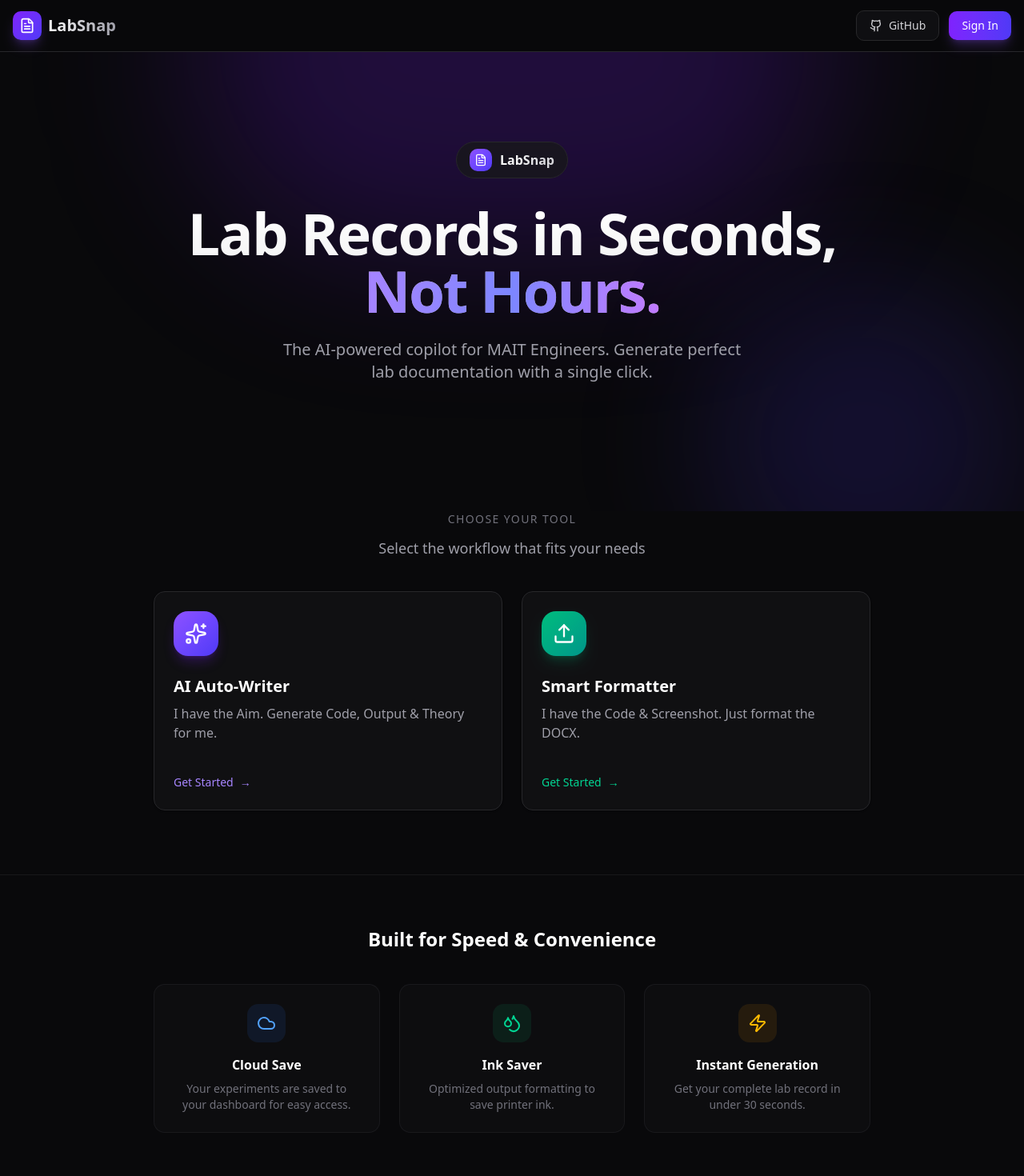
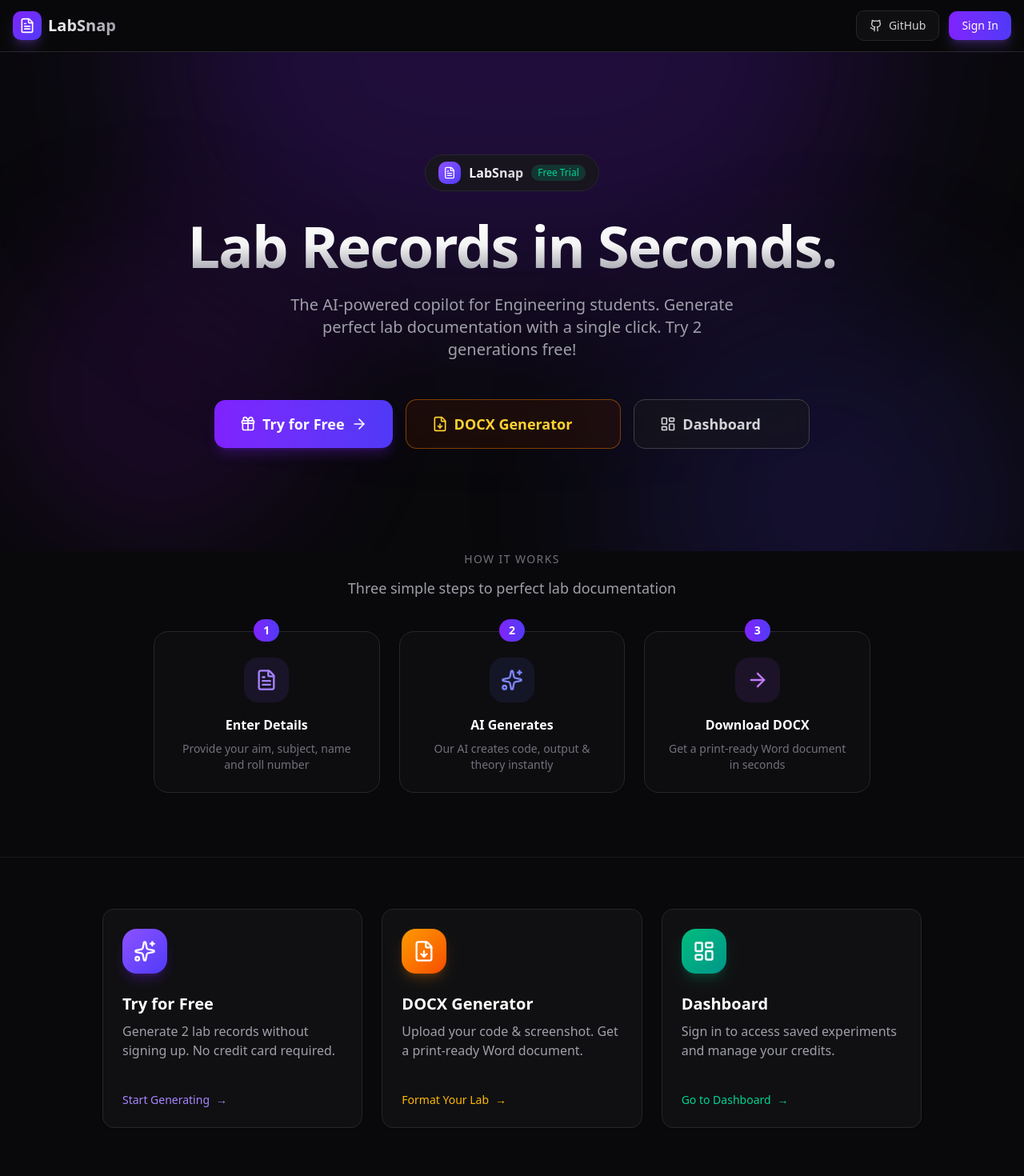
Before and after one commit to ijatinydv/labSnap, a Next.js app: page / in a window 1280 px wide. Shown: the top 1470 px of the page at 80% size. Built offline with nearby package versions, Linux system fonts and the light colour scheme; no server answers.

Commit message:
feat(platform): add guest limits, credits logic, landing page

```diff
--- a/src/app/page.tsx
+++ b/src/app/page.tsx
@@ -3,7 +3,17 @@
 import Link from "next/link";
 import { Navbar } from "@/components/Navbar";
 import { Footer } from "@/components/Footer";
-import { Sparkles, Upload, Cloud, Droplets, Zap, FileText } from "lucide-react";
+import {
+  Sparkles,
+  LayoutDashboard,
+  Cloud,
+  Droplets,
+  Zap,
+  FileText,
+  ArrowRight,
+  Gift,
+  FileDown,
+} from "lucide-react";
 import {
   Card,
   CardContent,
@@ -19,11 +29,12 @@ export default function Home() {
 
       <main className="flex flex-1 flex-col">
         {/* Hero Section */}
-        <section className="relative overflow-hidden px-4 py-20 sm:py-28">
+        <section className="relative overflow-hidden px-4 py-24 sm:py-32">
           {/* Background gradient effects */}
           <div className="pointer-events-none absolute inset-0 overflow-hidden">
-            <div className="absolute left-1/2 top-0 h-[500px] w-[800px] -translate-x-1/2 -translate-y-1/2 rounded-full bg-violet-600/20 blur-[100px]" />
-            <div className="absolute right-0 top-1/2 h-[400px] w-[400px] rounded-full bg-indigo-600/15 blur-[80px]" />
+            <div className="absolute left-1/2 top-0 h-[600px] w-[900px] -translate-x-1/2 -translate-y-1/2 rounded-full bg-violet-600/20 blur-[120px]" />
+            <div className="absolute right-0 top-1/2 h-[500px] w-[500px] rounded-full bg-indigo-600/15 blur-[100px]" />
+            <div className="absolute bottom-0 left-0 h-[400px] w-[400px] rounded-full bg-purple-600/10 blur-[80px]" />
           </div>
 
           <div className="relative mx-auto max-w-4xl text-center">
@@ -35,41 +46,119 @@ export default function Home() {
               <span className="bg-gradient-to-r from-white to-zinc-300 bg-clip-text font-semibold text-transparent">
                 LabSnap
               </span>
+              <span className="rounded-full bg-emerald-500/20 px-2 py-0.5 text-xs font-medium text-emerald-400">
+                Free Trial
+              </span>
             </div>
 
             {/* Hero Headline */}
             <h1 className="mb-6 bg-gradient-to-b from-white via-zinc-100 to-zinc-400 bg-clip-text text-5xl font-bold tracking-tight text-transparent sm:text-6xl lg:text-7xl">
-              Lab Records in Seconds,
-              <br />
-              <span className="bg-gradient-to-r from-violet-400 via-indigo-400 to-purple-400 bg-clip-text">
-                Not Hours.
-              </span>
+              Lab Records in Seconds.
             </h1>
 
             {/* Subtext */}
             <p className="mx-auto mb-12 max-w-xl text-lg text-zinc-400 sm:text-xl">
-              The AI-powered copilot for MAIT Engineers. Generate perfect lab
-              documentation with a single click.
+              The AI-powered copilot for Engineering students. Generate perfect
+              lab documentation with a single click. Try 2 generations free!
             </p>
+
+            {/* CTA Buttons */}
+            <div className="flex flex-col items-center justify-center gap-4 sm:flex-row">
+              <Link
+                href="/generate"
+                className="group inline-flex items-center gap-2 rounded-xl bg-gradient-to-r from-violet-600 to-indigo-600 px-8 py-4 text-lg font-semibold text-white shadow-lg shadow-violet-600/25 transition-all hover:from-violet-500 hover:to-indigo-500 hover:shadow-xl hover:shadow-violet-600/30"
+              >
+                <Gift className="h-5 w-5" />
+                Try for Free
+                <ArrowRight className="h-5 w-5 transition-transform group-hover:translate-x-1" />
+              </Link>
+
+              <Link
+                href="/format"
+                className="group inline-flex items-center gap-2 rounded-xl border border-amber-600/50 bg-amber-950/30 px-8 py-4 text-lg font-semibold text-amber-300 backdrop-blur-sm transition-all hover:border-amber-500 hover:bg-amber-900/40 hover:text-amber-200"
+              >
+                <FileDown className="h-5 w-5" />
+                DOCX Generator
+                <ArrowRight className="h-5 w-5 opacity-0 transition-all group-hover:translate-x-1 group-hover:opacity-100" />
+              </Link>
+
+              <Link
+                href="/dashboard"
+                className="group inline-flex items-center gap-2 rounded-xl border border-zinc-700 bg-zinc-900/50 px-8 py-4 text-lg font-semibold text-zinc-300 backdrop-blur-sm transition-all hover:border-zinc-600 hover:bg-zinc-800/50 hover:text-white"
+              >
+                <LayoutDashboard className="h-5 w-5" />
+                Dashboard
+                <ArrowRight className="h-5 w-5 opacity-0 transition-all group-hover:translate-x-1 group-hover:opacity-100" />
+              </Link>
+
+            </div>
           </div>
         </section>
 
-        {/* Feature Selector Section */}
+        {/* How It Works Section */}
         <section className="relative px-4 pb-20">
           <div className="mx-auto max-w-4xl">
             <h2 className="mb-3 text-center text-sm font-medium uppercase tracking-widest text-zinc-500">
-              Choose Your Tool
+              How It Works
             </h2>
             <p className="mb-10 text-center text-lg text-zinc-400">
-              Select the workflow that fits your needs
+              Three simple steps to perfect lab documentation
             </p>
 
-            {/* Feature Cards Grid */}
-            <div className="grid gap-6 md:grid-cols-2">
-              {/* Card 1: AI Auto-Writer */}
+            {/* Steps Grid */}
+            <div className="grid gap-6 md:grid-cols-3">
+              {/* Step 1 */}
+              <div className="group relative flex flex-col items-center rounded-2xl border border-zinc-800 bg-zinc-900/30 p-6 text-center transition-all hover:border-violet-600/30 hover:bg-zinc-900/50">
+                <div className="absolute -top-4 left-1/2 -translate-x-1/2 rounded-full bg-gradient-to-r from-violet-600 to-indigo-600 px-3 py-1 text-sm font-bold text-white">
+                  1
+                </div>
+                <div className="mb-4 mt-2 flex h-14 w-14 items-center justify-center rounded-2xl bg-violet-500/10 text-violet-400 transition-colors group-hover:bg-violet-500/20">
+                  <FileText className="h-7 w-7" />
+                </div>
+                <h3 className="mb-2 font-semibold text-white">Enter Details</h3>
+                <p className="text-sm text-zinc-500">
+                  Provide your aim, subject, name and roll number
+                </p>
+              </div>
+
+              {/* Step 2 */}
+              <div className="group relative flex flex-col items-center rounded-2xl border border-zinc-800 bg-zinc-900/30 p-6 text-center transition-all hover:border-violet-600/30 hover:bg-zinc-900/50">
+                <div className="absolute -top-4 left-1/2 -translate-x-1/2 rounded-full bg-gradient-to-r from-violet-600 to-indigo-600 px-3 py-1 text-sm font-bold text-white">
+                  2
+                </div>
+                <div className="mb-4 mt-2 flex h-14 w-14 items-center justify-center rounded-2xl bg-indigo-500/10 text-indigo-400 transition-colors group-hover:bg-indigo-500/20">
+                  <Sparkles className="h-7 w-7" />
+                </div>
+                <h3 className="mb-2 font-semibold text-white">AI Generates</h3>
+                <p className="text-sm text-zinc-500">
+                  Our AI creates code, output & theory instantly
+                </p>
+              </div>
+
+              {/* Step 3 */}
+              <div className="group relative flex flex-col items-center rounded-2xl border border-zinc-800 bg-zinc-900/30 p-6 text-center transition-all hover:border-violet-600/30 hover:bg-zinc-900/50">
+                <div className="absolute -top-4 left-1/2 -translate-x-1/2 rounded-full bg-gradient-to-r from-violet-600 to-indigo-600 px-3 py-1 text-sm font-bold text-white">
+                  3
+                </div>
+                <div className="mb-4 mt-2 flex h-14 w-14 items-center justify-center rounded-2xl bg-purple-500/10 text-purple-400 transition-colors group-hover:bg-purple-500/20">
+                  <ArrowRight className="h-7 w-7" />
+                </div>
+                <h3 className="mb-2 font-semibold text-white">Download DOCX</h3>
+                <p className="text-sm text-zinc-500">
+                  Get a print-ready Word document in seconds
+                </p>
+              </div>
+            </div>
+          </div>
+        </section>
+
+        {/* Action Cards Section */}
+        <section className="border-t border-zinc-800/50 px-4 py-16">
+          <div className="mx-auto max-w-5xl">
+            <div className="grid gap-6 md:grid-cols-3">
+              {/* Card 1: Try for Free */}
               <Link href="/generate" className="group">
                 <Card className="relative h-full cursor-pointer overflow-hidden border-zinc-800 bg-zinc-900/50 transition-all duration-300 hover:border-violet-600/50 hover:bg-zinc-900/80 hover:shadow-lg hover:shadow-violet-600/10">
-                  {/* Gradient overlay on hover */}
                   <div className="pointer-events-none absolute inset-0 bg-gradient-to-br from-violet-600/5 to-transparent opacity-0 transition-opacity duration-300 group-hover:opacity-100" />
 
                   <CardHeader className="relative pb-4">
@@ -77,16 +166,16 @@ export default function Home() {
                       <Sparkles className="h-7 w-7 text-white" />
                     </div>
                     <CardTitle className="text-xl text-white transition-colors group-hover:text-violet-300">
-                      AI Auto-Writer
+                      Try for Free
                     </CardTitle>
                     <CardDescription className="text-base text-zinc-400">
-                      I have the Aim. Generate Code, Output & Theory for me.
+                      Generate 2 lab records without signing up. No credit card required.
                     </CardDescription>
                   </CardHeader>
 
                   <CardContent className="relative">
                     <div className="flex items-center gap-2 text-sm text-violet-400">
-                      <span className="font-medium">Get Started</span>
+                      <span className="font-medium">Start Generating</span>
                       <span className="transition-transform duration-200 group-hover:translate-x-1">
                         →
                       </span>
@@ -95,27 +184,54 @@ export default function Home() {
                 </Card>
               </Link>
 
-              {/* Card 2: Smart Formatter */}
+              {/* Card 2: DOCX Generator */}
               <Link href="/format" className="group">
+                <Card className="relative h-full cursor-pointer overflow-hidden border-zinc-800 bg-zinc-900/50 transition-all duration-300 hover:border-amber-600/50 hover:bg-zinc-900/80 hover:shadow-lg hover:shadow-amber-600/10">
+                  <div className="pointer-events-none absolute inset-0 bg-gradient-to-br from-amber-600/5 to-transparent opacity-0 transition-opacity duration-300 group-hover:opacity-100" />
+
+                  <CardHeader className="relative pb-4">
+                    <div className="mb-4 flex h-14 w-14 items-center justify-center rounded-2xl bg-gradient-to-br from-amber-500 to-orange-600 shadow-lg shadow-amber-600/25">
+                      <FileDown className="h-7 w-7 text-white" />
+                    </div>
+                    <CardTitle className="text-xl text-white transition-colors group-hover:text-amber-300">
+                      DOCX Generator
+                    </CardTitle>
+                    <CardDescription className="text-base text-zinc-400">
+                      Upload your code & screenshot. Get a print-ready Word document.
+                    </CardDescription>
+                  </CardHeader>
+
+                  <CardContent className="relative">
+                    <div className="flex items-center gap-2 text-sm text-amber-400">
+                      <span className="font-medium">Format Your Lab</span>
+                      <span className="transition-transform duration-200 group-hover:translate-x-1">
+                        →
+                      </span>
+                    </div>
+                  </CardContent>
+                </Card>
+              </Link>
+
+              {/* Card 3: Dashboard */}
+              <Link href="/dashboard" className="group">
                 <Card className="relative h-full cursor-pointer overflow-hidden border-zinc-800 bg-zinc-900/50 transition-all duration-300 hover:border-emerald-600/50 hover:bg-zinc-900/80 hover:shadow-lg hover:shadow-emerald-600/10">
-                  {/* Gradient overlay on hover */}
                   <div className="pointer-events-none absolute inset-0 bg-gradient-to-br from-emerald-600/5 to-transparent opacity-0 transition-opacity duration-300 group-hover:opacity-100" />
 
                   <CardHeader className="relative pb-4">
                     <div className="mb-4 flex h-14 w-14 items-center justify-center rounded-2xl bg-gradient-to-br from-emerald-500 to-teal-600 shadow-lg shadow-emerald-600/25">
-                      <Upload className="h-7 w-7 text-white" />
+                      <LayoutDashboard className="h-7 w-7 text-white" />
                     </div>
                     <CardTitle className="text-xl text-white transition-colors group-hover:text-emerald-300">
-                      Smart Formatter
+                      Dashboard
                     </CardTitle>
                     <CardDescription className="text-base text-zinc-400">
-                      I have the Code & Screenshot. Just format the DOCX.
+                      Sign in to access saved experiments and manage your credits.
                     </CardDescription>
                   </CardHeader>
 
                   <CardContent className="relative">
                     <div className="flex items-center gap-2 text-sm text-emerald-400">
-                      <span className="font-medium">Get Started</span>
+                      <span className="font-medium">Go to Dashboard</span>
                       <span className="transition-transform duration-200 group-hover:translate-x-1">
                         →
                       </span>
```
Also changed, not shown: src/app/api/generate/route.ts (+66 -1 lines).
